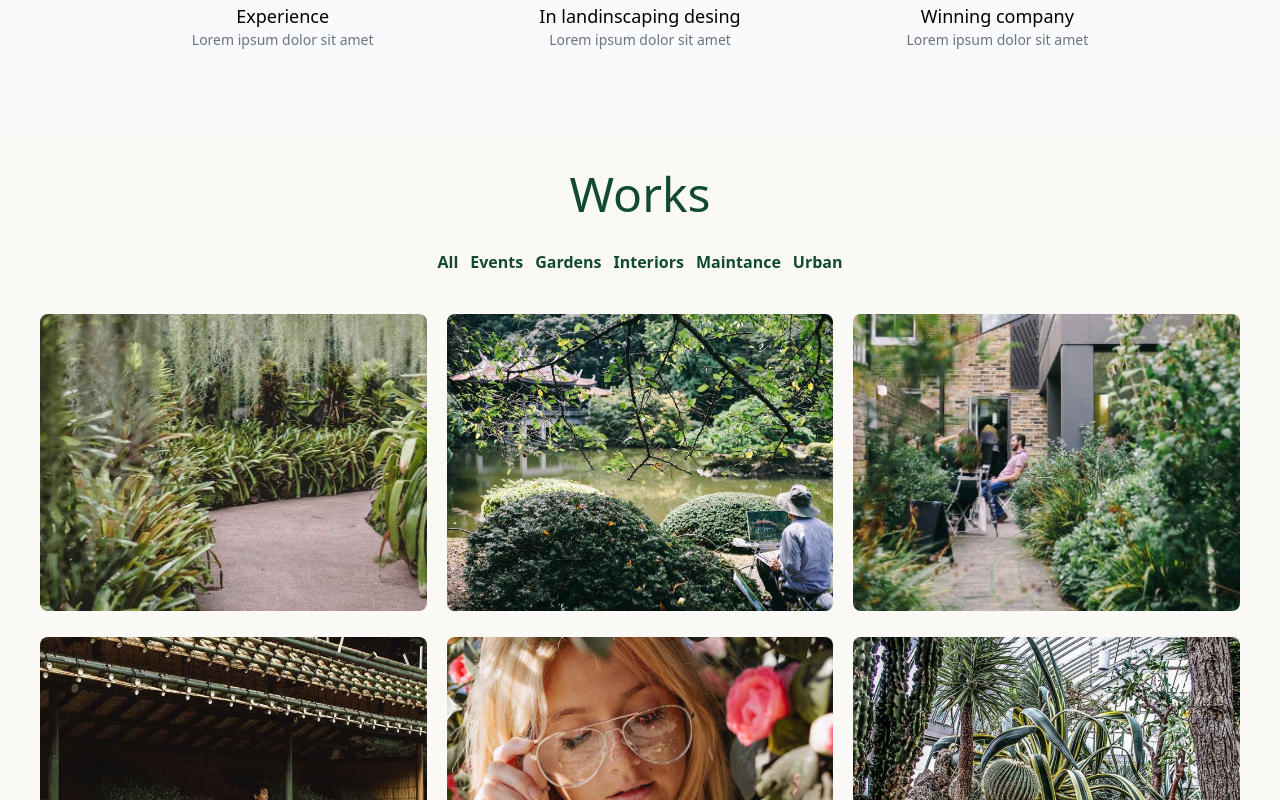
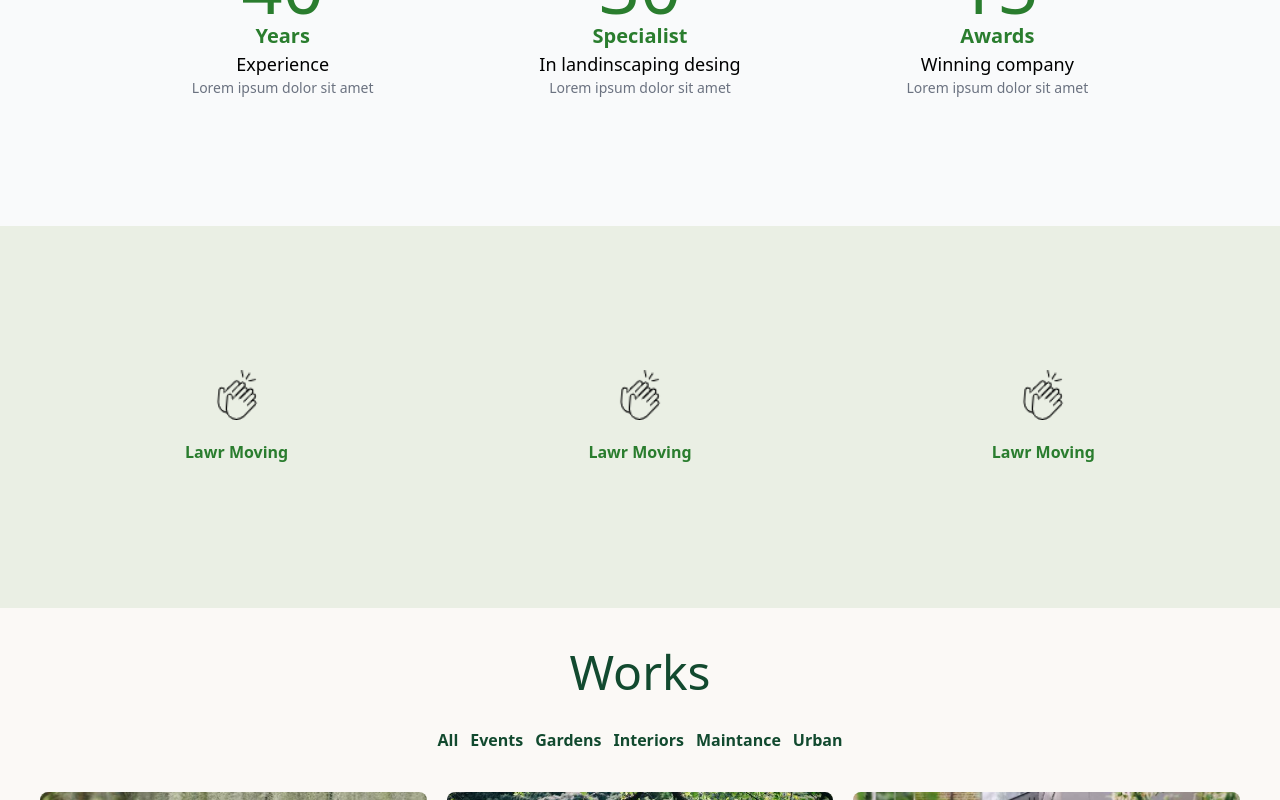
Before and after one commit to ricardosv46/garden-chic-web, a Next.js app: page / in a window 1280 px wide. Shown: the part 1180-1980 px from the top of the page. Built offline with nearby package versions, Linux system fonts and the light colour scheme.

Commit message:
feat:se agrego el carrousel de servicios

```diff
--- a/src/pages/index.tsx
+++ b/src/pages/index.tsx
@@ -2,6 +2,7 @@ import type { NextPage } from 'next'
 import Banner from '../components/banner'
 import Header from '../components/header'
 import QuePodemosHacer from '../sections/Home/quePodemosHacer'
+import Servicios from '../sections/Home/servicios'
 import Works from '../sections/works'
 
 const Home: NextPage = () => {
@@ -10,7 +11,7 @@ const Home: NextPage = () => {
 			<Header />
 			<Banner />
 			<QuePodemosHacer />
-
+			<Servicios />
 			<Works />
 		</div>
 	)
--- a/src/sections/Home/quePodemosHacer.tsx
+++ b/src/sections/Home/quePodemosHacer.tsx
@@ -1,7 +1,7 @@
 
 const QuePodemosHacer = () => {
   return (
-    <div className="py-20 bg-gray-50">
+    <div className="py-32 bg-gray-50">
       <div className="container mx-auto px-6 md:px-12 xl:px-32">
         <div className="mb-16 text-center">
           <h2 className="mb-4 text-center text-2xl text-primary-600 font-extralight md:text-4xl lg:text-6xl">We handle everything for you!</h2>
--- /dev/null
+++ b/src/sections/Home/servicios.tsx
@@ -0,0 +1,109 @@
+import Image from 'next/image'
+import React from 'react'
+import { Navigation } from 'swiper'
+import { Swiper, SwiperSlide } from 'swiper/react'
+import Container from '../../components/container'
+
+const Servicios = () => {
+  return (
+    <Container className='p-10  py-36' bgColor='bg-[#EAEFE4]'>
+      {/*       <h2 className="text-4xl lg:text-5xl text-center font-normal mb-24 text-primary-800 ">
+        Servicios
+      </h2>
+ */}
+      <div className="">
+        <Swiper
+          loop={true}
+          grabCursor={true}
+          autoplay={{
+            delay: 7500,
+            disableOnInteraction: false
+          }}
+          slidesPerView={1}
+          spaceBetween={30}
+          breakpoints={{
+            380: {
+              slidesPerView: 1,
+              spaceBetween: 5
+            },
+            640: {
+              slidesPerView: 2,
+              spaceBetween: 20
+            },
+            768: {
+              slidesPerView: 2,
+              spaceBetween: 10
+            },
+            1024: {
+              slidesPerView: 3,
+              spaceBetween: 10,
+              navigation: false
+
+            }
+          }}
+          modules={[Navigation]}
+          className='mySwiper'
+        >
+          <SwiperSlide>
+            <div className="flex flex-col items-center gap-y-5 text-primary-600">
+              <Image
+                src='/imgs/carrouselHome/manos.png'
+                alt="manos"
+                width={50}
+                height={50}
+              />
+              <p className='font-semibold'>Lawr Moving</p>
+            </div>
+          </SwiperSlide>
+          <SwiperSlide>
+            <div className="flex flex-col items-center gap-y-5 text-primary-600">
+              <Image
+                src='/imgs/carrouselHome/manos.png'
+                alt="manos"
+                width={50}
+                height={50}
+              />
+              <p className='font-semibold'>Lawr Moving</p>
+            </div>
+          </SwiperSlide>
+          <SwiperSlide>
+            <div className="flex flex-col items-center gap-y-5 text-primary-600">
+              <Image
+                src='/imgs/carrouselHome/manos.png'
+                alt="manos"
+                width={50}
+                height={50}
+              />
+              <p className='font-semibold'>Lawr Moving</p>
+            </div>
+          </SwiperSlide>
+          <SwiperSlide>
+            <div className="flex flex-col items-center gap-y-5 text-primary-600">
+              <Image
+                src='/imgs/carrouselHome/manos.png'
+                alt="manos"
+                width={50}
+                height={50}
+              />
+              <p className='font-semibold'>Lawr Moving</p>
+            </div>
+          </SwiperSlide>
+          <SwiperSlide>
+            <div className="flex flex-col items-center gap-y-5 text-primary-600">
+              <Image
+                src='/imgs/carrouselHome/manos.png'
+                alt="manos"
+                width={50}
+                height={50}
+              />
+              <p className='font-semibold'>Lawr Moving</p>
+            </div>
+          </SwiperSlide>
+        </Swiper>
+      </div>
+    </Container>
+
+  )
+}
+
+export default Servicios
```
Also changed, not shown: public/imgs/carrouselHome/manos.png (added). Lines whose indentation alone changed are shown as unchanged.
